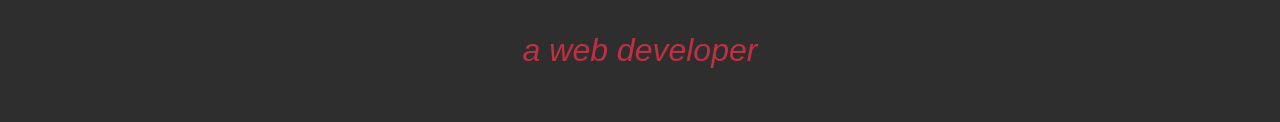
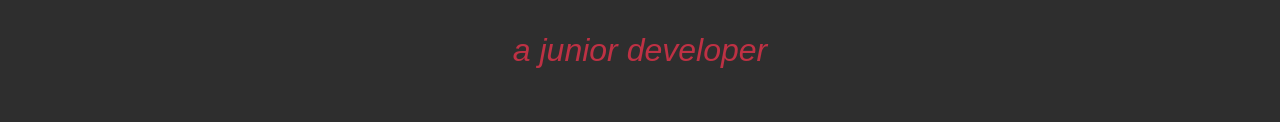
Before and after one commit to SnowLLL/portfolio, a plain HTML site: page index.html in a window 1280 px wide. Shown: the part 315-437 px from the top of the page. Drawn offline with Linux system fonts and the light colour scheme.

Commit message:
change to developer position

```diff
--- a/index.html
+++ b/index.html
@@ -22,7 +22,7 @@
 
 		<header id="welcome-section">
 			<h1>Hey I am Snow Liu</h1>
-			<p>a web developer</p>
+			<p>a junior developer</p>
             <p id='intro'>An enthusiastic developer with a passion for exploring the coding world through continuous study in the recent technology fields. Possess adeptness in implementing results-focused solutions to problems via calm attitudes and logical thinking.
             </p>
 
```
